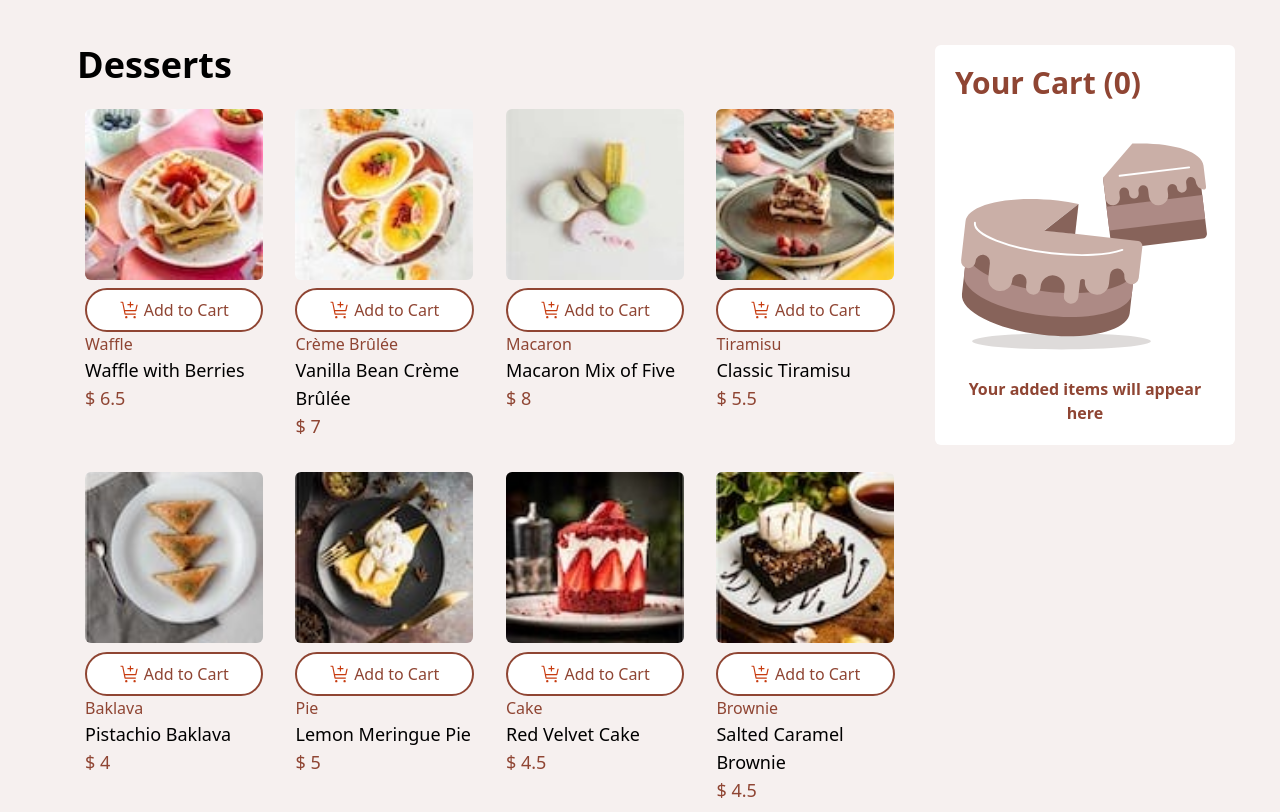
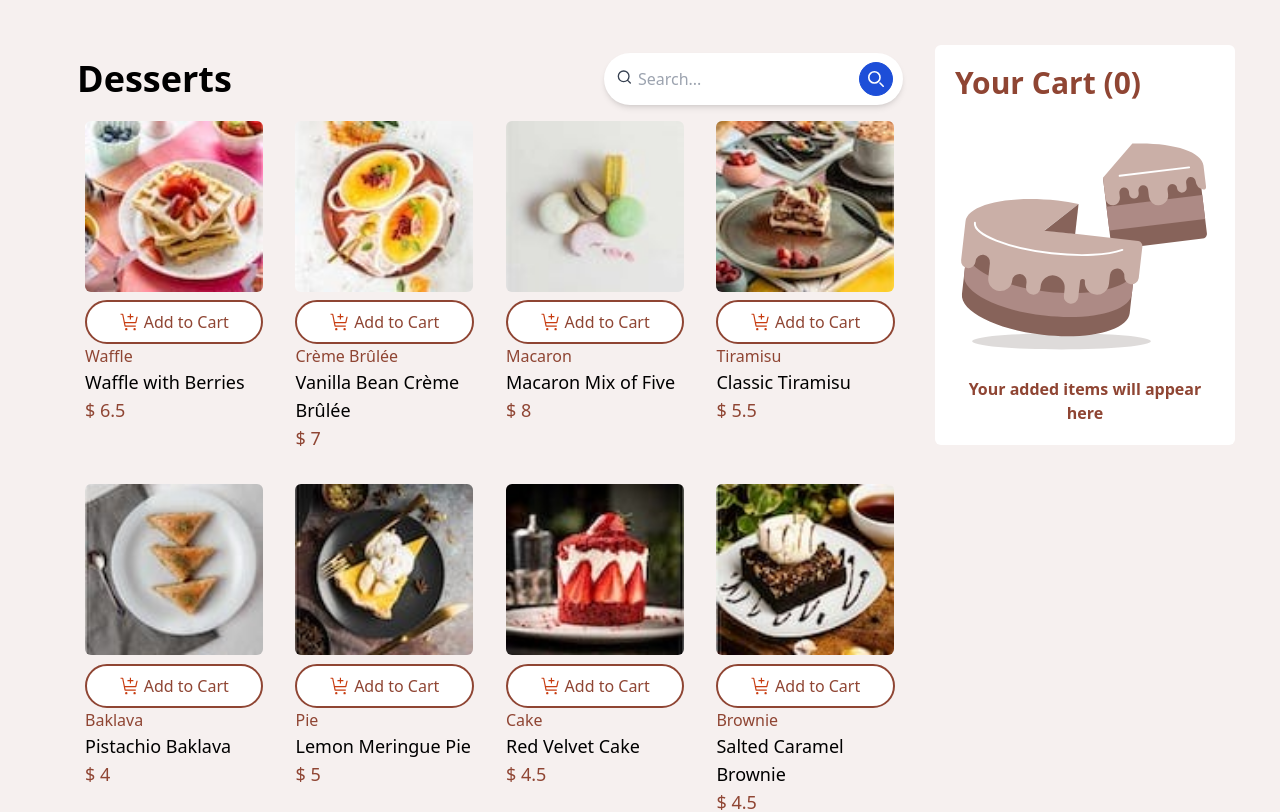
Before and after one commit to Princy-patel/product-list-with-cart, a React (Vite) app: page / in a window 1280 px wide. Shown: the top 812 px of the page. Built offline with nearby package versions, Linux system fonts and the light colour scheme.

Commit message:
feat:create ui of search functionality

```diff
--- a/src/components/Menu.tsx
+++ b/src/components/Menu.tsx
@@ -3,7 +3,6 @@ import MenuList from "./MenuList";
 import { IDataWithQuantity } from "../@types/data";
 
 function Menu() {
-
   const dataWithQuantity: IDataWithQuantity[] = data.map((item) => ({
     ...item,
     quantity: 1,
@@ -11,7 +10,54 @@ function Menu() {
 
   return (
     <div className="flex flex-col px-4 sm:px-6 lg:px-8">
-      <h1 className="text-3xl font-bold mb-4 sm:text-4xl">Desserts</h1>
+      <div className="flex justify-between items-center my-2">
+        <h1 className="text-3xl font-bold sm:text-4xl">Desserts</h1>
+        <form className="form relative">
+          <button className="absolute left-2 -translate-y-1/2 top-1/2 p-1">
+            <svg
+              width="17"
+              height="16"
+              fill="none"
+              xmlns="http://www.w3.org/2000/svg"
+              role="img"
+              aria-labelledby="search"
+              className="w-5 h-5 text-gray-700"
+            >
+              <path
+                d="M7.667 12.667A5.333 5.333 0 107.667 2a5.333 5.333 0 000 10.667zM14.334 14l-2.9-2.9"
+                stroke="currentColor"
+                strokeWidth="1.333"
+                strokeLinecap="round"
+                strokeLinejoin="round"
+              ></path>
+            </svg>
+          </button>
+          <input
+            className="input rounded-full px-8 py-3 border-2 border-transparent focus:outline-none focus:border-blue-500 placeholder-gray-400 transition-all duration-300 shadow-md"
+            placeholder="Search..."
+            required
+            type="text"
+          />
+
+          <button className="absolute end-2.5 bottom-1/2 translate-y-1/2 p-2 text-sm font-medium text-white bg-blue-700 rounded-full border border-blue-700 hover:bg-blue-800 focus:ring-4 focus:outline-none focus:ring-blue-300 dark:bg-blue-600 dark:hover:bg-blue-700 dark:focus:ring-blue-800">
+            <svg
+              viewBox="0 0 20 20"
+              fill="none"
+              xmlns="http://www.w3.org/2000/svg"
+              aria-hidden="true"
+              className="w-4 h-4"
+            >
+              <path
+                d="m19 19-4-4m0-7A7 7 0 1 1 1 8a7 7 0 0 1 14 0Z"
+                strokeWidth="2"
+                strokeLinejoin="round"
+                strokeLinecap="round"
+                stroke="currentColor"
+              ></path>
+            </svg>
+          </button>
+        </form>
+      </div>
       <div className="grid grid-cols-1 gap-4 sm:grid-cols-2 md:grid-cols-3 lg:grid-cols-4">
         {dataWithQuantity.map((dataItem: IDataWithQuantity, index: number) => (
           <MenuList key={index} data={dataItem} />
```
